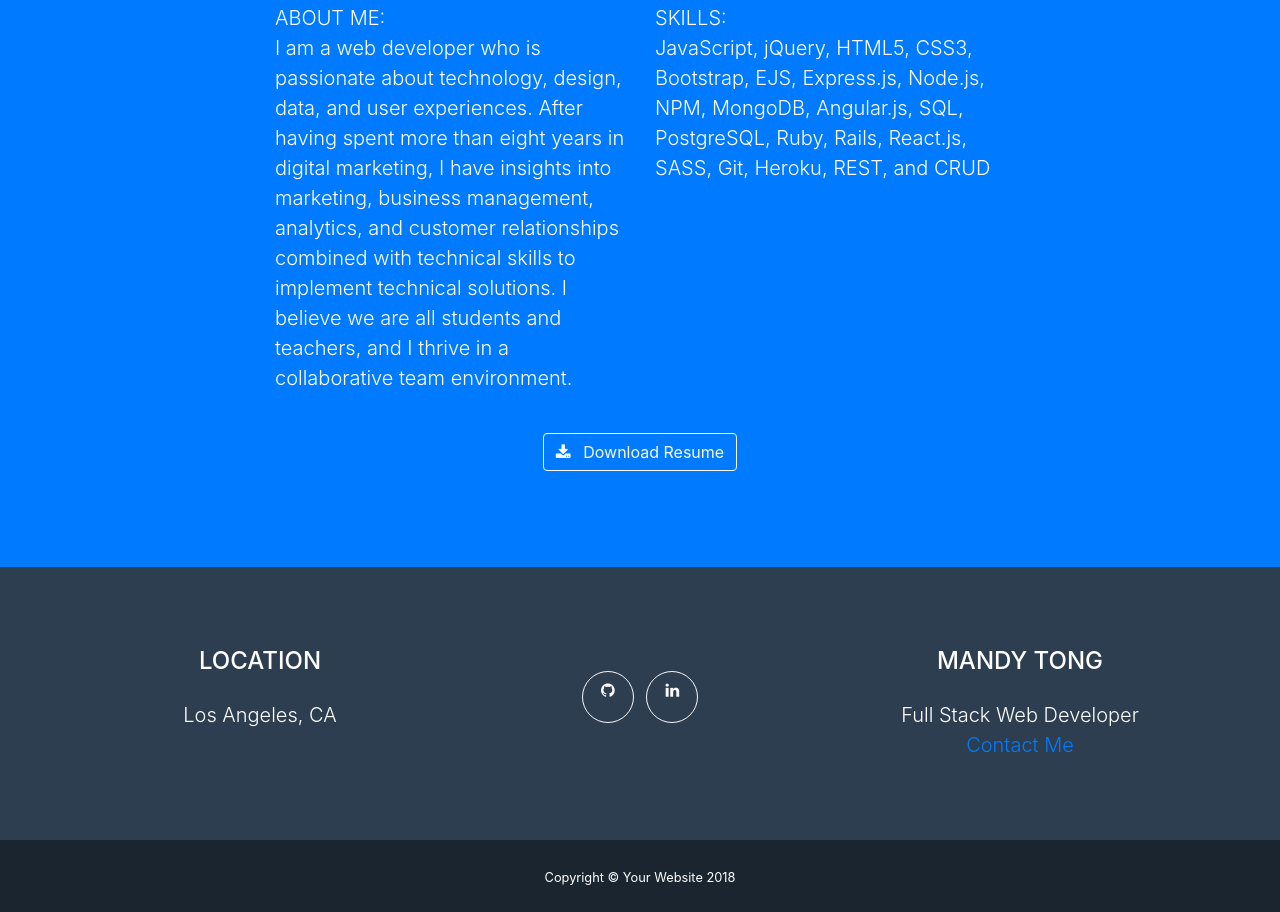
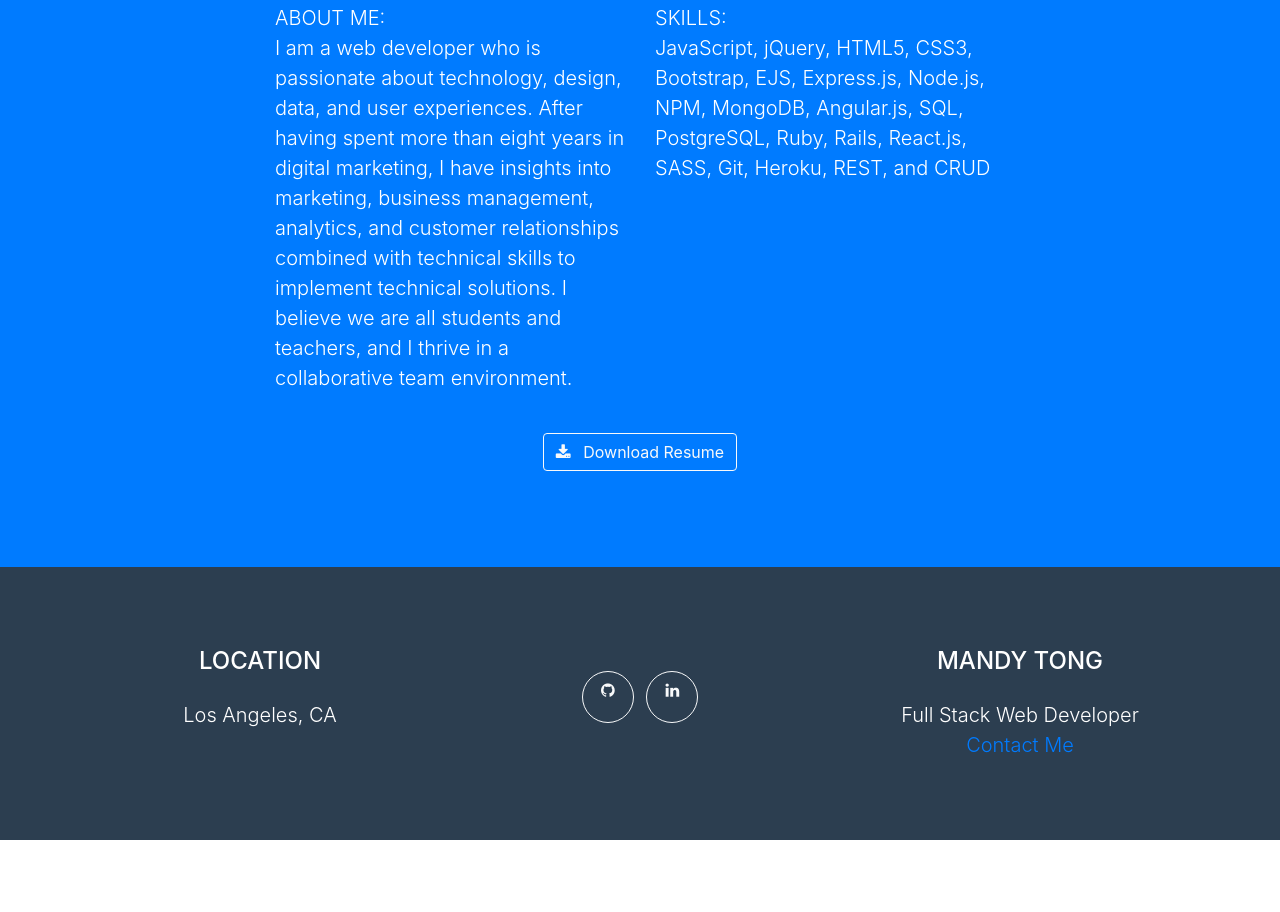
Before and after one commit to draconis79/mandy_tong, a website with bundled scripts: page index.html in a window 1280 px wide. Shown: the part 1588-2500 px from the top of the page. After the commit the page ends 2428 px from the top, so only its background shows below. Built offline with nearby package versions, Linux system fonts and the light colour scheme; files whose address does not match are found by name.

Commit message:
Updated footer

```diff
--- a/index.html
+++ b/index.html
@@ -212,12 +212,6 @@
       </div>
     </footer>
 
-    <div class="copyright py-4 text-center text-white">
-      <div class="container">
-        <small>Copyright &copy; Your Website 2018</small>
-      </div>
-    </div>
-
     <!-- Scroll to Top Button (Only visible on small and extra-small screen sizes) -->
     <div class="scroll-to-top d-lg-none position-fixed ">
       <a class="js-scroll-trigger d-block text-center text-white rounded" href="#page-top">
```
